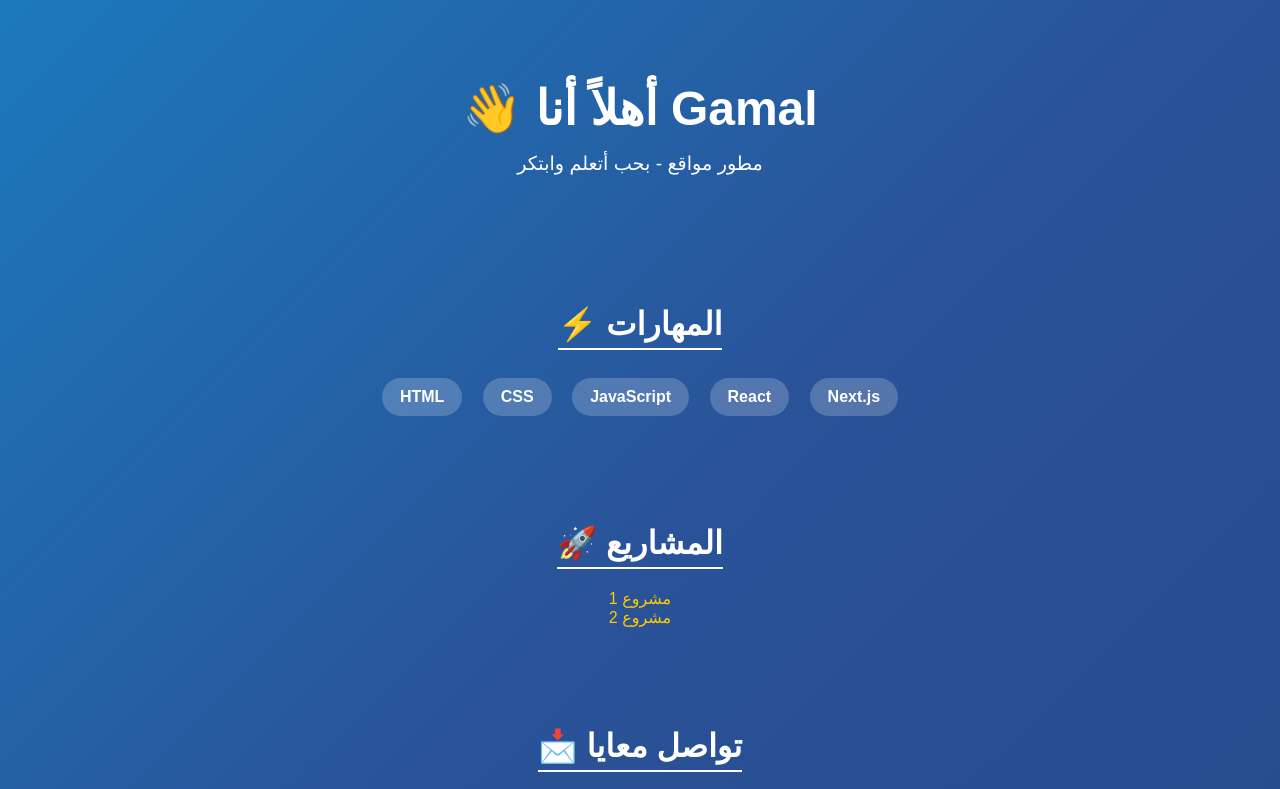
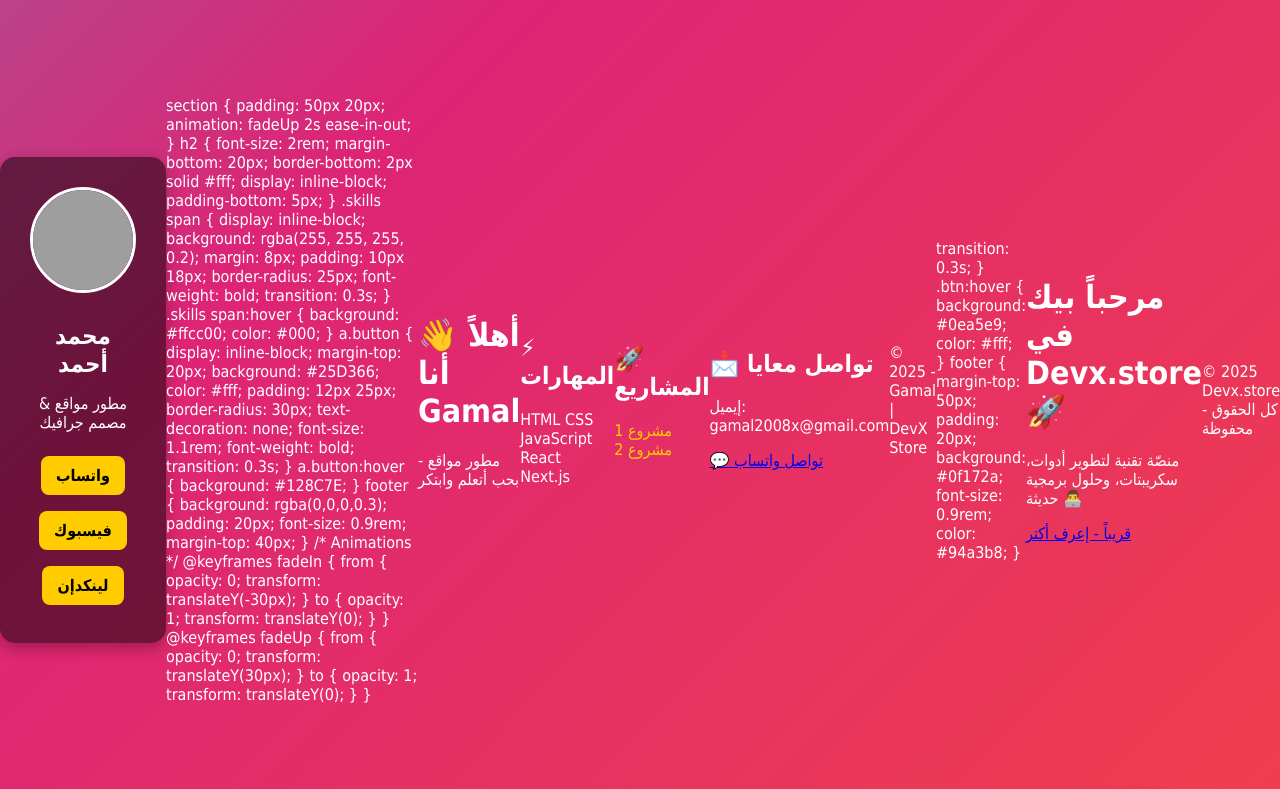
Before and after one commit to Tofahabot/devx-store, a plain HTML site: page index.html in a window 1280 px wide. Shown: the top 789 px of the page. Drawn offline with Linux system fonts and the light colour scheme; grey boxes are pictures that could not be loaded.

Commit message:
Update index.html

```diff
--- a/index.html
+++ b/index.html
@@ -3,38 +3,73 @@
 <head>
   <meta charset="UTF-8">
   <meta name="viewport" content="width=device-width, initial-scale=1.0">
-  <title>بورتفوليو - DevX</title>
+  <title>الكارت الشخصي</title>
   <style>
-    * {
+    body {
       margin: 0;
-      padding: 0;
-      box-sizing: border-box;
-      font-family: 'Arial', sans-serif;
+      height: 100vh;
+      display: flex;
+      justify-content: center;
+      align-items: center;
+      font-family: Tahoma, sans-serif;
+      background: linear-gradient(-45deg, #ff512f, #dd2476, #24c6dc, #514a9d);
+      background-size: 400% 400%;
+      animation: gradient 10s ease infinite;
+      color: #fff;
     }
-    body {
-      color: #fff;
+    @keyframes gradient {
+      0% {background-position: 0% 50%;}
+      50% {background-position: 100% 50%;}
+      100% {background-position: 0% 50%;}
+    }
+    .card {
+      background: rgba(0,0,0,0.5);
+      padding: 30px;
+      border-radius: 15px;
       text-align: center;
-      background: linear-gradient(-45deg, #1e3c72, #2a5298, #00c6ff, #0072ff);
-      background-size: 400% 400%;
-      animation: gradientBG 10s ease infinite;
+      box-shadow: 0 5px 15px rgba(0,0,0,0.3);
+      max-width: 300px;
     }
-    @keyframes gradientBG {
-      0% { background-position: 0% 50%; }
-      50% { background-position: 100% 50%; }
-      100% { background-position: 0% 50%; }
+    .card img {
+      width: 100px;
+      height: 100px;
+      border-radius: 50%;
+      margin-bottom: 15px;
+      border: 3px solid #fff;
     }
-    header {
-      padding: 80px 20px;
-      animation: fadeIn 2s ease-in-out;
+    .card h2 {
+      margin: 10px 0;
     }
-    header h1 {
-      font-size: 3rem;
-      margin-bottom: 15px;
+    .links a {
+      display: inline-block;
+      margin: 8px;
+      padding: 10px 15px;
+      border-radius: 8px;
+      text-decoration: none;
+      background: #ffcc00;
+      color: #000;
+      font-weight: bold;
+      transition: 0.3s;
     }
-    header p {
-      font-size: 1.2rem;
+    .links a:hover {
+      background: #fff;
+      color: #000;
     }
-    section {
+  </style>
+</head>
+<body>
+  <div class="card">
+    <img src="https://i.pravatar.cc/150?img=3" alt="profile">
+    <h2>محمد أحمد</h2>
+    <p>مطور مواقع & مصمم جرافيك</p>
+    <div class="links">
+      <a href="https://wa.me/201555154341">واتساب</a>
+      <a href="https://facebook.com">فيسبوك</a>
+      <a href="https://linkedin.com">لينكدإن</a>
+    </div>
+  </div>
+</body>
+</html>    section {
       padding: 50px 20px;
       animation: fadeUp 2s ease-in-out;
     }
```
